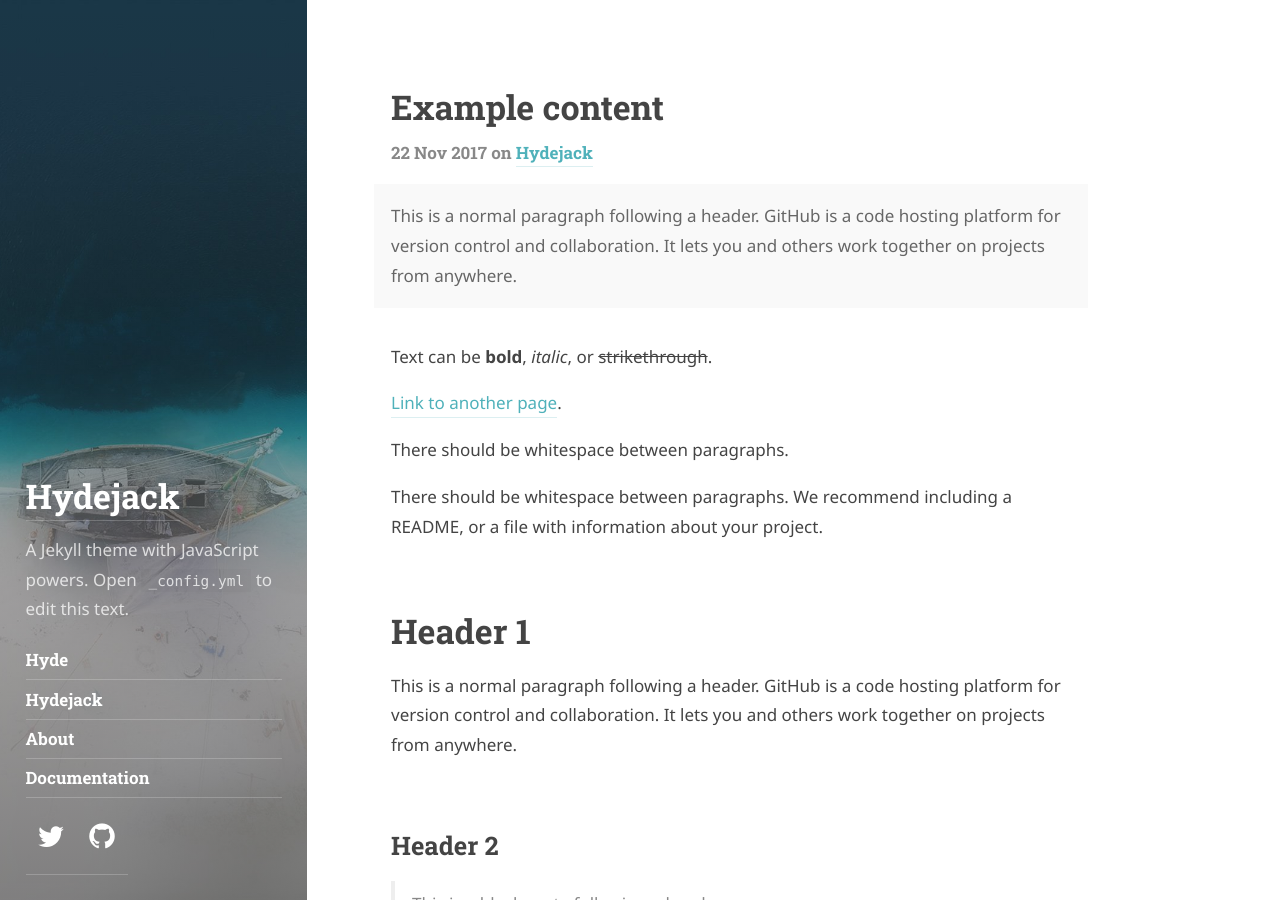
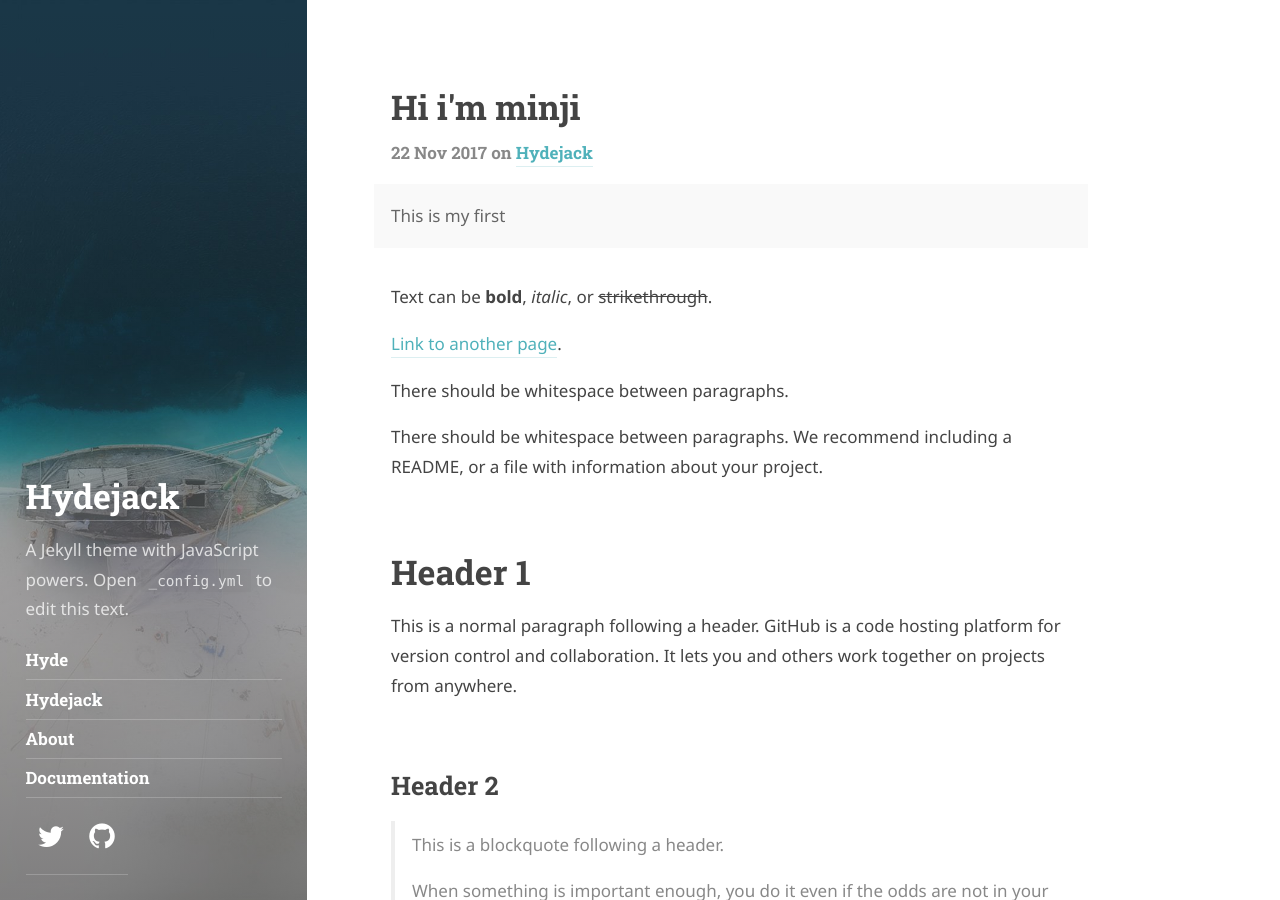
Before and after one commit to qkralswl689/blog, a Jekyll site: the page built from _posts/2017-11-22-example-content.md, in a window 1280 px wide and 900 px high. Built offline with Jekyll 4.4.1, drawn with Linux system fonts in a browser that asks for light colours; some web fonts are replaced.

Commit message:
Update 2017-11-22-example-content.md

```diff
--- a/_posts/2017-11-22-example-content.md
+++ b/_posts/2017-11-22-example-content.md
@@ -1,10 +1,8 @@
 ---
 layout: post
-title: Example content
+title: Hi i'm minji
 description: >
-  This is a normal paragraph following a header.
-  GitHub is a code hosting platform for version control and collaboration.
-  It lets you and others work together on projects from anywhere.
+  This is my first
 tags: [hydejack]
 ---
 
```
